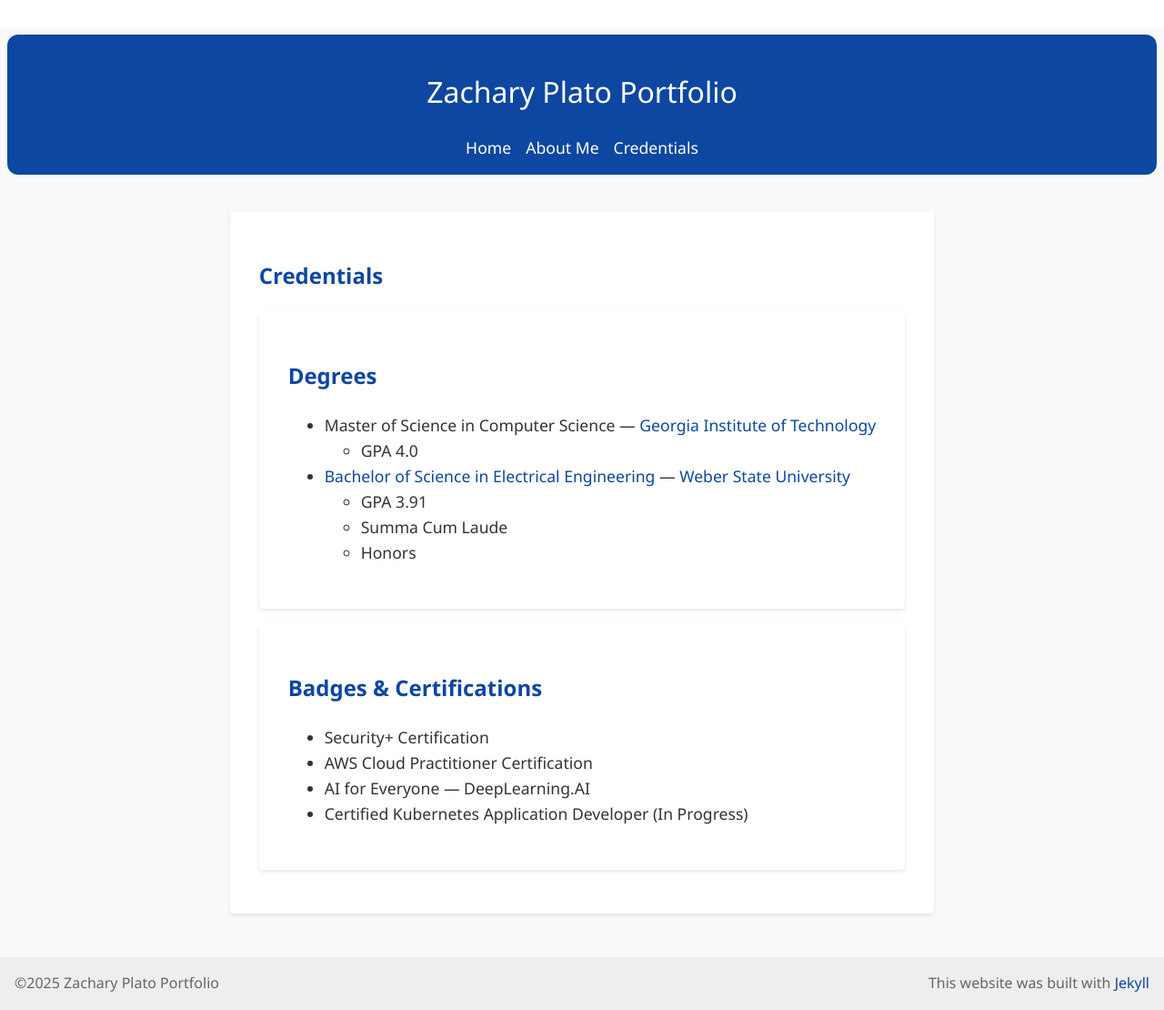
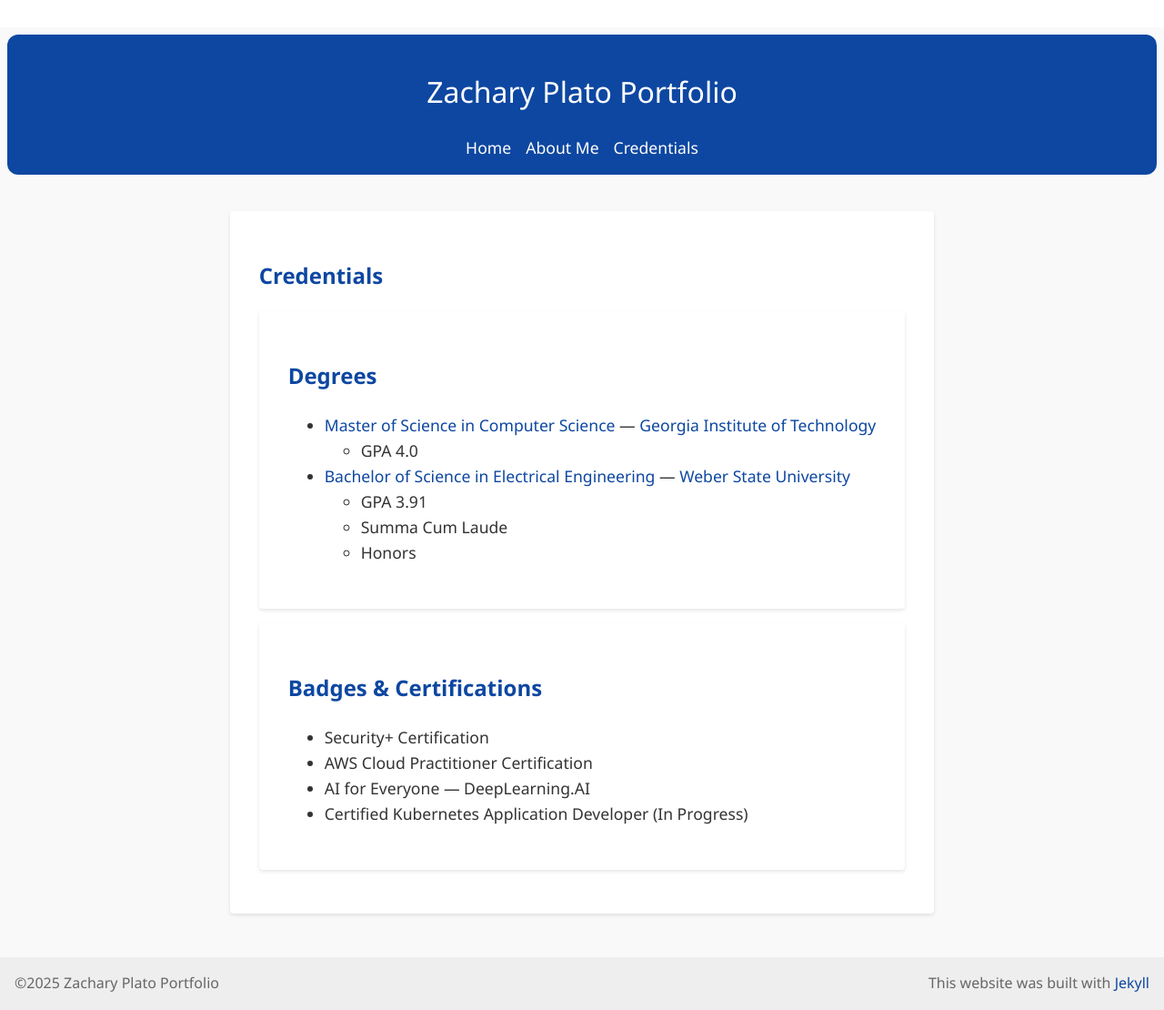
Before and after one commit to zplato/zplato.github.io, a Jekyll site: the page built from credentials.md, in a window 1280 px wide. Shown: the whole page at 91% size. Built offline with Jekyll 4.4.1, drawn with Linux system fonts in a browser that asks for light colours; some of the changed lines change nothing that is shown.

Commit message:
init site

```diff
--- a/credentials.md
+++ b/credentials.md
@@ -8,7 +8,7 @@ title: Credentials
   <section>
     <h2>Degrees</h2>
 <ul>
-  <li>Master of Science in Computer Science — <a href="https://www.gatech.edu/" target="_blank">Georgia Institute of Technology</a>
+  <li><a href="/assets/credentials/PLATO_GRADUATE_DEGREE.pdf" target="_blank">Master of Science in Computer Science</a> — <a href="https://www.gatech.edu/" target="_blank">Georgia Institute of Technology</a>
     <ul>
       <li>GPA 4.0</li>
     </ul>
```
Also changed, not shown: 1 other file.
